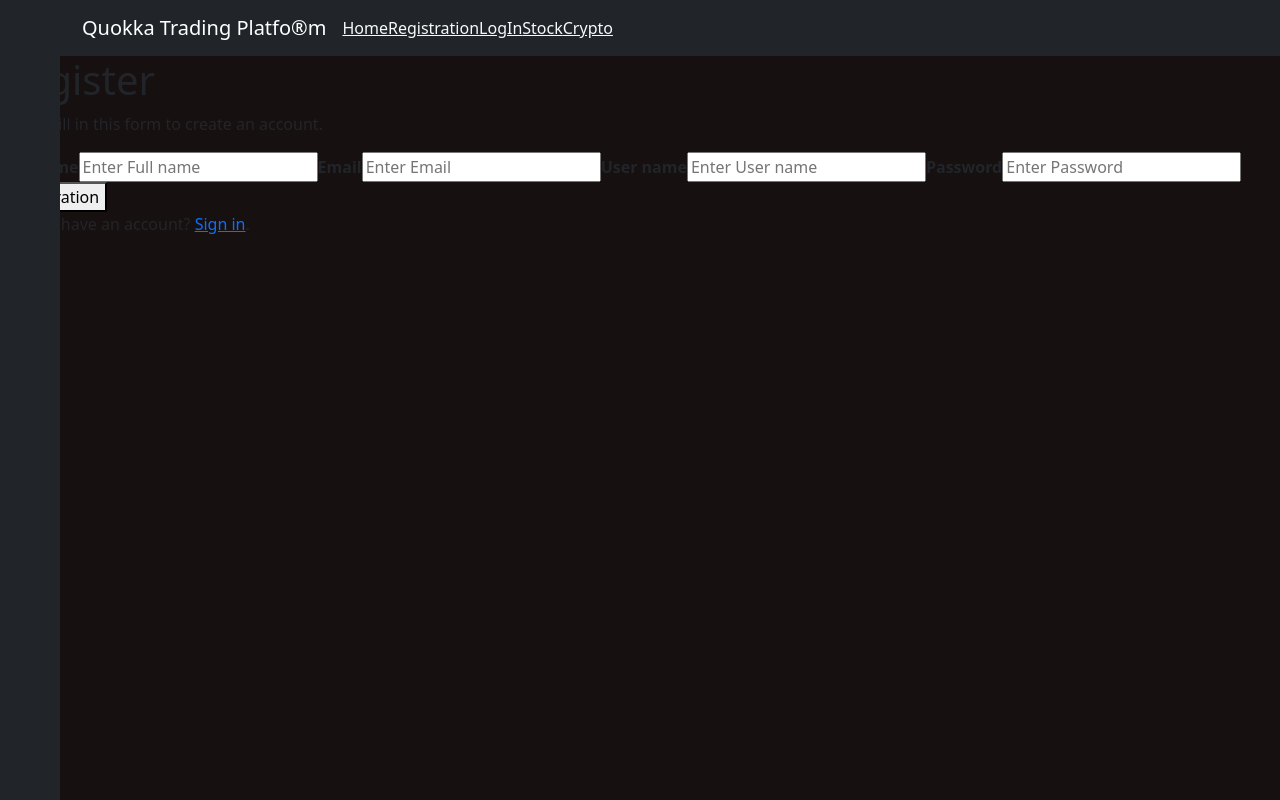
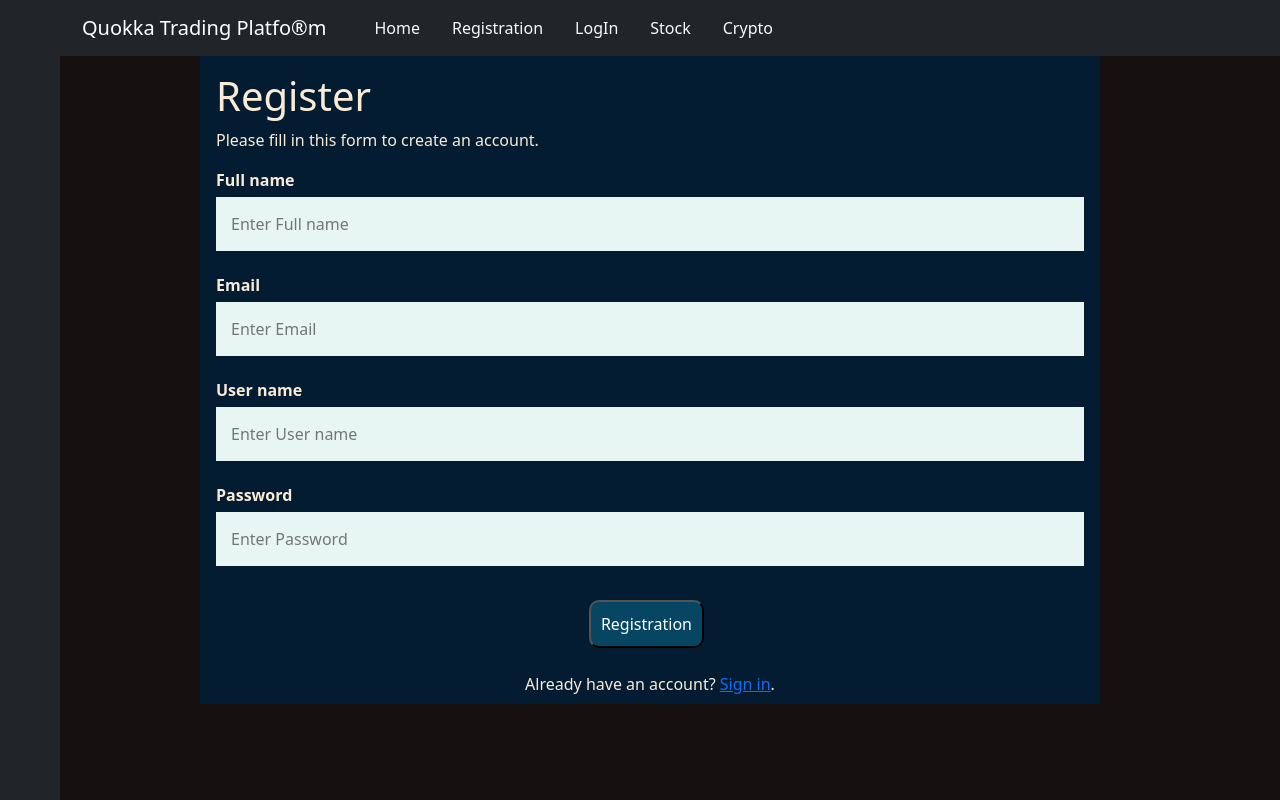
Before and after one commit to KisCsaj68/quokka, a React (Create React App) app in the folder frontend/: page /registration in a window 1280 px wide. Built offline with nearby package versions, Linux system fonts and the light colour scheme; a web font is replaced by a local one.

Commit message:
FIX: css styles

```diff
--- a/frontend/src/index.css
+++ b/frontend/src/index.css
@@ -12,6 +12,15 @@ body {
 code {
   font-family: source-code-pro, Menlo, Monaco, Consolas, 'Courier New',
     monospace;
+}
+
+.link-light {
+  text-decoration: none;
+  padding-left: 2rem;
+}
+
+.content {
+  margin-left: 5rem;
 }
 
 @import url(//netdna.bootstrapcdn.com/font-awesome/4.0.3/css/font-awesome.css);
@@ -66,7 +75,7 @@ code {
   display:table;
   border-collapse:collapse;
   border-spacing:0;
-  color:#999;
+  color:white;
   font-family: arial;
   font-size: 14px;
   text-decoration:none;
@@ -74,6 +83,61 @@ code {
   -webkit-transition:all .1s linear;
   transition:all .1s linear;
 
+}
+
+img{
+  justify-content: center;
+  position: absolute;
+  top: 9%;
+  right: 45%;
+  place-content: center;
+  align-content: center;
+  border-radius: 80px;
+}
+
+.regButton {
+  position: absolute;
+  right: 45%;
+  top: 75%;
+  background-color: #064663;
+  border-radius: 10px;
+  padding: 10px;
+  color: white;
+}
+
+.logInButton {
+  position: absolute;
+  right: 79%;
+  top: 45%;
+  background-color: #064663;
+  border-radius: 10px;
+  padding: 10px;
+  color: white;
+}
+
+.buttonHome {
+  position: absolute;
+  background-color: #041C32;
+  border-radius: 10px;
+  padding: 10px;
+  top: 40%;
+  right: 46%;
+  color: white;
+}
+
+
+.intro {
+  justify-content: center;
+  position: absolute;
+  text-align: center;
+  color: #533483;
+  top: 30%;
+  right: 25%;
+}
+
+.textmsg{
+  text-align: center;
+  color: #533483;
 }
 
 .main-menu .nav-icon {
@@ -144,3 +208,85 @@ nav ul,nav li {
   font-weight: 300;
   src: local('Titillium WebLight'), local('TitilliumWeb-Light'), url(http://themes.googleusercontent.com/static/fonts/titilliumweb/v2/anMUvcNT0H1YN4FII8wpr24bNCNEoFTpS2BTjF6FB5E.woff) format('woff');
 }
+
+
+* {box-sizing: border-box}
+
+/* Add padding to containers */
+.regContainer {
+  padding: 16px;
+  background-color: #041C32;
+  color: antiquewhite;
+  width: 75%;
+  margin-left: 10%;
+  height: 75vh;
+}
+
+.logInContainer {
+  padding: 16px;
+  background-color: #041C32;
+  color: antiquewhite;
+  width: 75%;
+  margin-left: 10%;
+  height: 45vh;
+}
+
+.regAfterContainer {
+  padding: 16px;
+  background-color: #041C32;
+  color: antiquewhite;
+  width: 75%;
+  margin-left: 10%;
+  height: 6vh;
+}
+
+/* Full-width input fields */
+input[type=text], input[type=password] {
+  width: 100%;
+  padding: 15px;
+  margin: 5px 0 22px 0;
+  display: inline-block;
+  border: none;
+  background: #E7F6F2;
+}
+
+input[type=text]:focus, input[type=password]:focus {
+  background-color: #ddd;
+  outline: none;
+}
+
+
+/* Overwrite default styles of hr */
+hr {
+  border: 1px solid #f1f1f1;
+  margin-bottom: 25px;
+}
+
+/* Set a style for the submit/register button */
+.registerbtn {
+  background-color: #04AA6D;
+  color: white;
+  padding: 16px 20px;
+  margin: 8px 0;
+  border: none;
+  cursor: pointer;
+  width: 100%;
+  opacity: 0.9;
+}
+
+.registerbtn:hover {
+  opacity:1;
+}
+
+/* Add a blue text color to links */
+a {
+  color: dodgerblue;
+}
+
+/* Set a grey background color and center the text of the "sign in" section */
+.signin {
+  background-color: #041C32;
+  text-align: center;
+  width: 75%;
+  /*margin-top: 2vh;*/
+}
```
